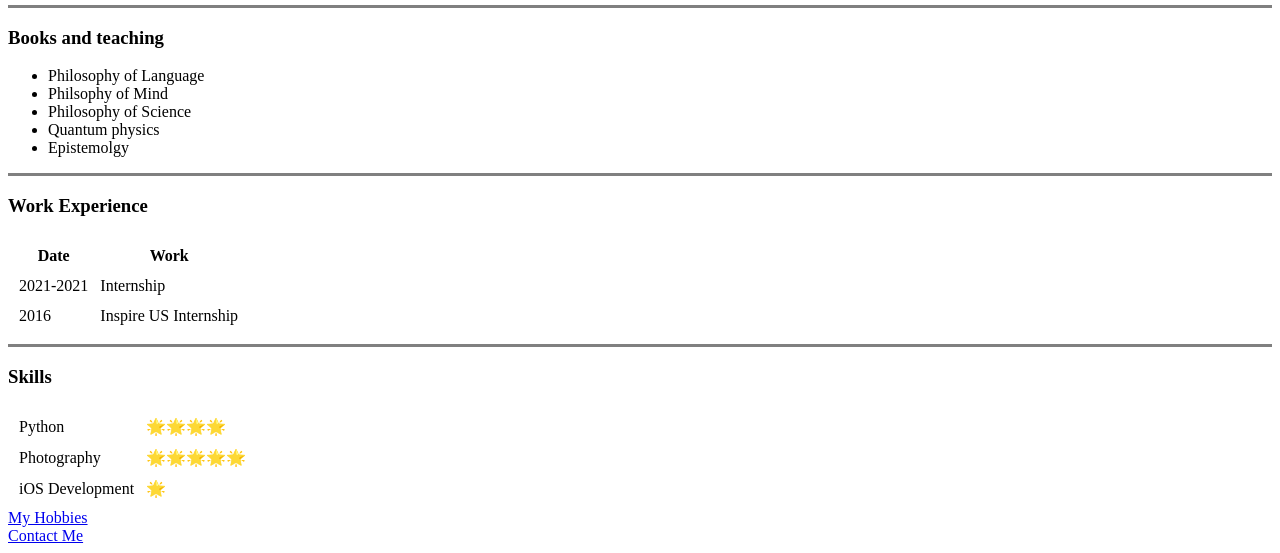
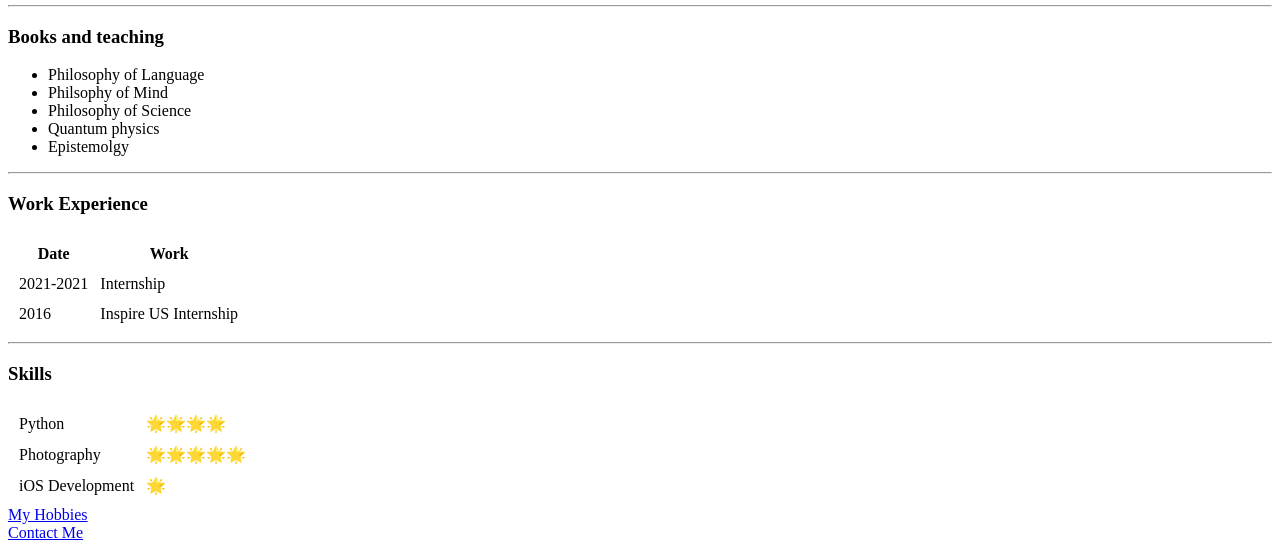
Before and after one commit to sanjidaM30/CV, a plain HTML site: page HTML - Personal Site/index.html in a window 1280 px wide. Shown: the part 321-874 px from the top of the page. Drawn offline with Linux system fonts and the light colour scheme.

Commit message:
Update index.html

```diff
--- a/HTML - Personal Site/index.html
+++ b/HTML - Personal Site/index.html
@@ -1,27 +1,21 @@
 <!DOCTYPE html>
-<html lang="en" dir="ltr">
-
+<html>
   <head>
     <meta charset="utf-8">
     <title>Sanjida's Personal Site</title>
-
   </head>
-
 
   <body>
     <table cellspacring="30">
       <tr>
-        <td><img src ="https://www.nowrunning.com/content/Artist/Zendaya/banner.jpg"
-          alt="Sanjida Profile picture"/></td>
+        <td><img src ="https://www.nowrunning.com/content/Artist/Zendaya/banner.jpg" alt="Sanjida Profile picture"/></td>
         <td><h1>Sanjida Mustharen</h1>
         <p><strong>Philosopher and Computer scientist</strong></p>
         <p>I love to learn, teach and share knowledge as well as making an
         impact in the world.</p></td>
       </tr>
     </table>
-
-    <hr size=3 noshade />
-
+    <hr/>
     <h3>Books and teaching</h3>
     <ul>
         <li>Philosophy of Language</li>
@@ -30,12 +24,10 @@
         <li>Quantum physics</li>
         <li>Epistemolgy</li>
       </ul>
-
-    <hr size=3 noshade/>
+    <hr/>
 
     <h3>Work Experience</h3>
     <table cellspacing="10">
-
       <thead>
         <tr>
           <th>Date</th>
@@ -51,12 +43,10 @@
           <td>2016</td>
           <td>Inspire US Internship</td>
         </tr>
-
       </tbody>
     </table>
 
-    <hr size=3 noshade />
-
+    <hr/>
     <table cellspacing="10">
       <h3>Skills</h3>
       <tr>
@@ -72,14 +62,8 @@
         <td>🌟</td>
       </tr>
     </table>
-
-
-
-
     <a href="hobbies.html">My Hobbies</a>
     <br />
     <a href="Contact-me.html">Contact Me</a>
-
   </body>
-
 </html>
```
